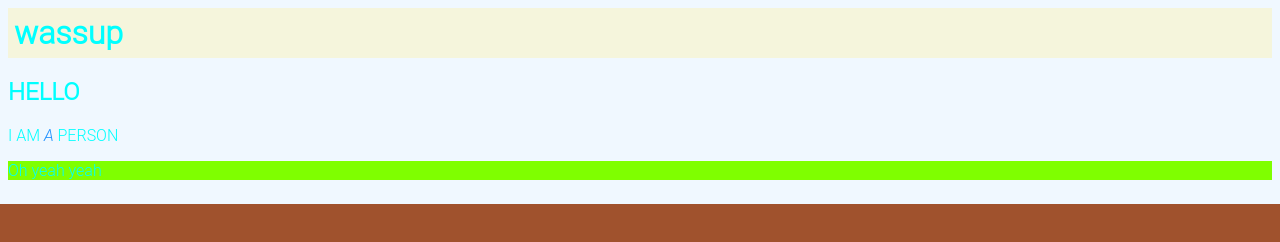
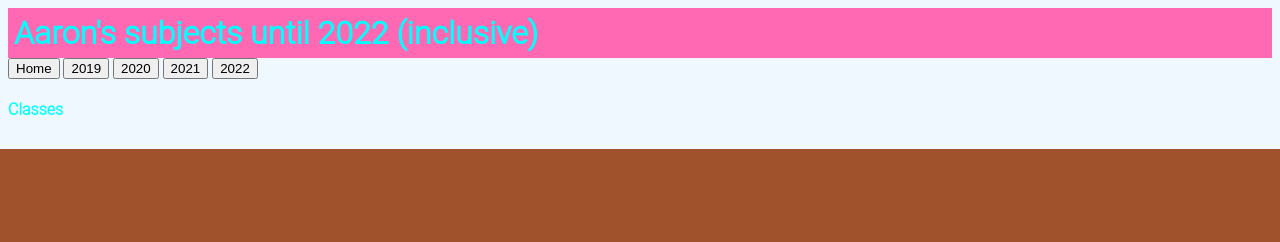
Before and after one commit to CyberFlameGO/AS91892, a website: page index.html in a window 1280 px wide. Drawn offline with Linux system fonts and the light colour scheme.

Commit message:
eeeeeeeek

```diff
--- a/index.html
+++ b/index.html
@@ -2,13 +2,22 @@
 <html lang="en">
     <head>
         <meta charset="UTF-8">
-        <title>My page</title>
+        <title>Aaron's subjects</title>
         <link rel="stylesheet" type="text/css" href="./style.css">
     </head>
     <body>
-        <h1 id=title_heading>wassup</h1>
-        <h2>HELLO</h2>
-        <p>I AM <em>A</em> PERSON</p>
-        <p class="body">Oh yeah yeah</p>
+        <div id="headerbody">
+            <h1 id=title_heading>Aaron's subjects until 2022 (inclusive)</h1>
+        </div>
+        <div id="buttonarea">
+            <button class="button">Home</button>
+            <button class="button">2019</button>
+            <button class="button">2020</button>
+            <button class="button">2021</button>
+            <button class="button">2022</button>
+        </div>
+        <div id="contents">
+            <h4>Classes</h4>
+        </div>
     </body>
 </html>
--- a/style.css
+++ b/style.css
@@ -1,7 +1,7 @@
 html {
     background-color: sienna;
     color: aqua;
-  font-family: "Roboto Light", serif;
+    font-family: "Roboto Light";
 }
 
 body {
@@ -15,18 +15,6 @@ p em {
     color: dodgerblue;
 }
 
-p:hover {
-  background-color: #ffd6ff;
-}
-
-:active {
-  background-color: rgb(255 214 255);
-}
-
-p:focus {
-  background-color: rgb(255 214 255);
-}
-
 h1 {
     border: 2px dodgerblue;
     padding: 6px;
@@ -34,7 +22,7 @@ h1 {
     background-color: beige;
 }
 
-#title-heading {
+#title_heading {
     background-color: hotpink;
 }
 
```
Also changed, not shown: README.md (added). Lines whose indentation alone changed are shown as unchanged.
